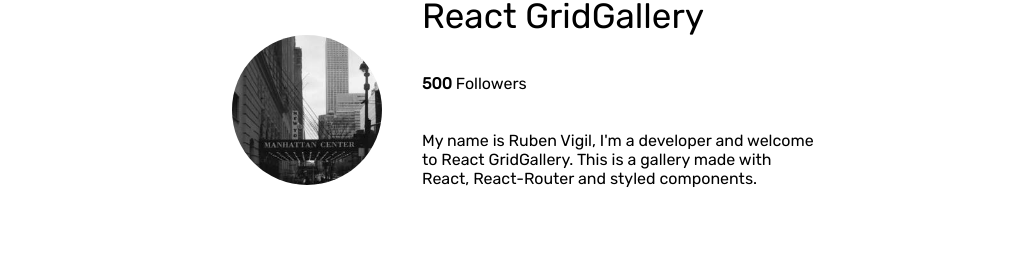
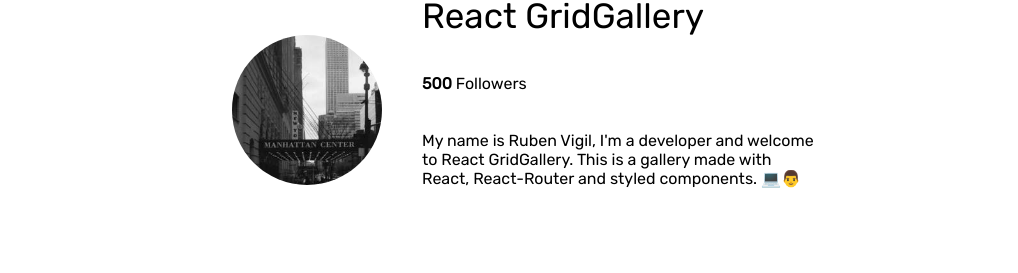
Before and after one commit to rvigil24/react-grid-gallery, a React (Create React App) app: page /gallery in a window 1280 px wide. Shown: the part 85-358 px from the top of the page, without its empty margins (133-1151 px from the left). Built offline with nearby package versions, Linux system fonts and the light colour scheme.

Commit message:
User description updated

```diff
--- a/src/components/UserGrid.jsx
+++ b/src/components/UserGrid.jsx
@@ -40,7 +40,7 @@ export const UserGrid = () => {
         <strong>500</strong> Followers
       </Label>
       <Description>
-        My name is Ruben Vigil, I'm a developer and welcome to React GridGallery. This is a gallery made with React, React-Router and styled components.
+        My name is Ruben Vigil, I'm a developer and welcome to React GridGallery. This is a gallery made with React, React-Router and styled components. 💻👨
       </Description>
     </UserStyledGrid>
   );
```
